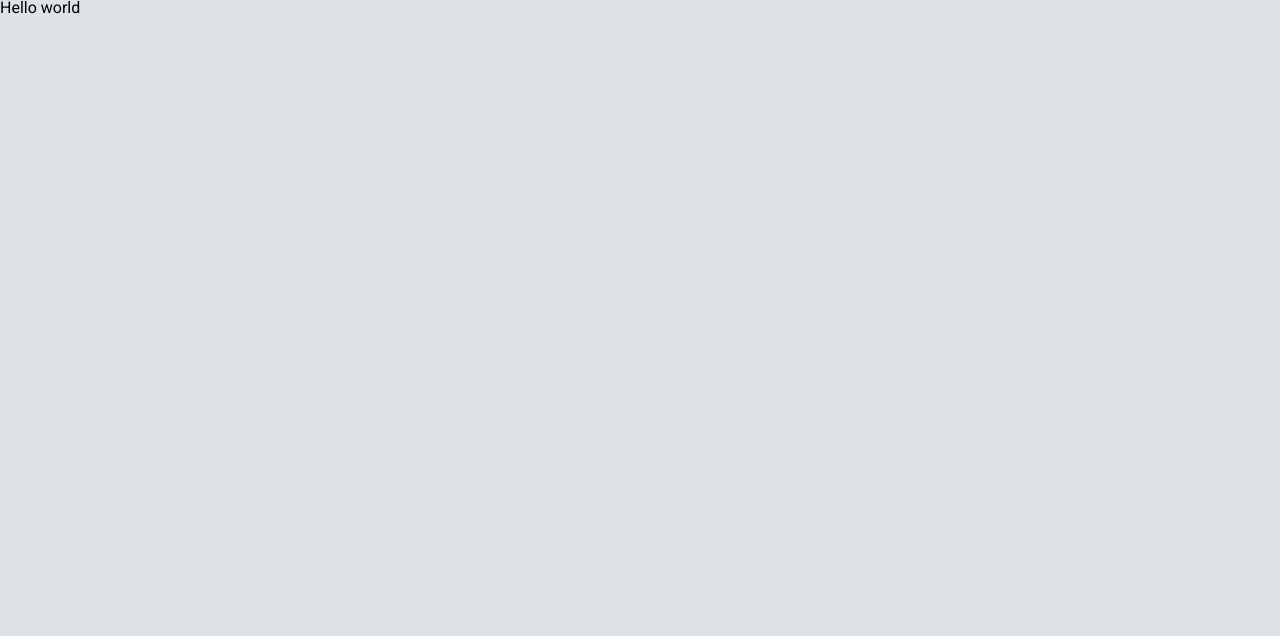
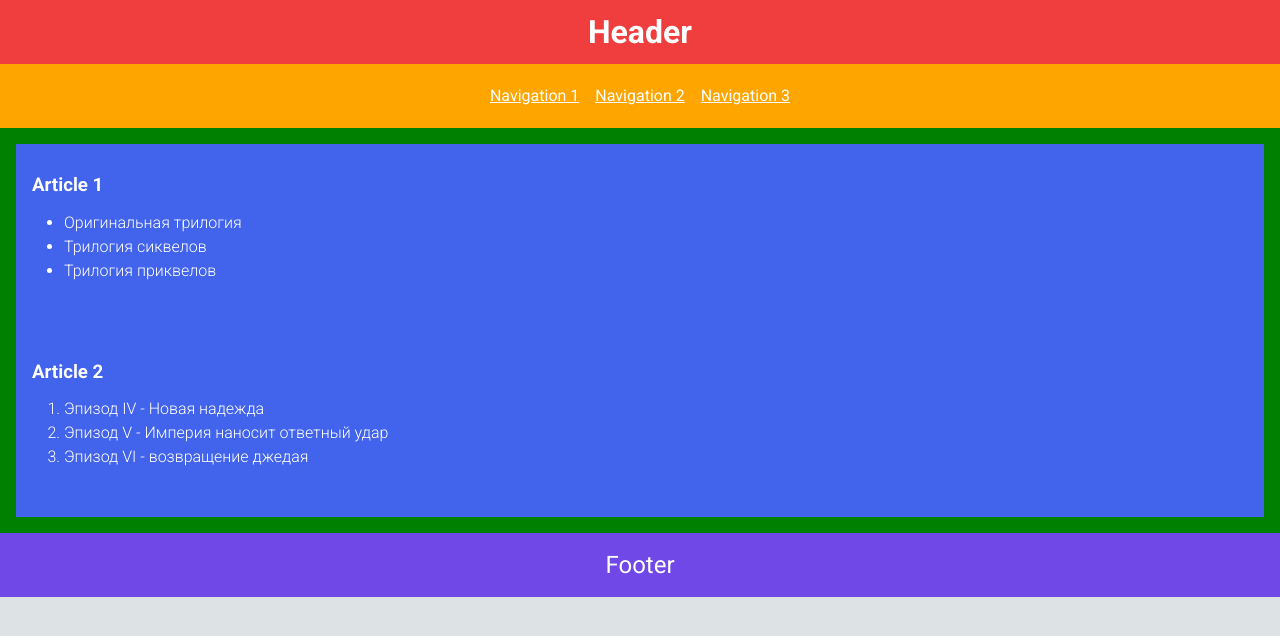
Before and after one commit to js-tasks-ru/htmlcss-20210610_yaroslav1986, a website: page index.html in a window 1280 px wide. Drawn offline with Linux system fonts and the light colour scheme.

Commit message:
02-dz0/01-semantic-mockup

```diff
--- a/assets/css/main.css
+++ b/assets/css/main.css
@@ -13,9 +13,12 @@
   --grey-2: #dde2e5;
   --grey-3: #acb5bd;
   --grey-4: #495057;
-
   --error: var(--red);
   --success: var(--blue);
+
+  --background-orange: orange;
+  --background-green: green;
+  --background-blue: (blue);
 
   --primary: var(--blue);
   --primary_hover: #2342c0;
@@ -33,12 +36,83 @@
   font-family: 'Roboto', sans-serif;
 }
 
-div button {
+/* div button {
   box-sizing: border-box;
-}
+} */
 
 body {
   background-color: var(--grey-2);
+  color: var(--white);
+  height: 100%;
+  font-size: 16px;
+}
+
+.header {
+  display: block;
+  background-color: var(--red);
+  text-align: center;
+  font-weight: 900;
+  height: 8rem;
+  margin: 0;
+}
+
+.header__title {
+  line-height: 4rem;
+}
+
+.navigation {
+  position: relative;
+  background-color: var(--background-orange);
+  height: 4rem;
+  margin: 0 auto;
+}
+
+.navigation__list {
+  position: absolute;
+  top: 50%;
+  left: 50%;
+  transform: translate(-50%, -50%);
+  display: flex;
+  justify-content: center;
+  align-content: center;
+}
+.navigation__list_item {
+  display: inline-block;
+  margin: 0 0.5rem;
+  white-space: nowrap;
+  font-weight: 400;
+}
+
+.navigation_link {
+  color: var(--white);
+}
+
+.main {
+  background-color: var(--background-green);
+  padding: 1rem;
+}
+
+.article {
+  background-color: var(--blue);
+  padding: 2rem 1rem;
+}
+
+.article__list {
+  margin: 1rem 1rem;
+}
+
+.article__list-unordered {
+  list-style-type: disc;
+}
+
+.article__list-ordered {
+  list-style-type: auto;
+}
+
+.article__item {
+  margin-left: 1rem;
+  line-height: 1.5rem;
+  font-weight: 300;
 }
 
 .component {
@@ -54,3 +128,13 @@ body {
   font-size: var(--title-font-size);
   font-family: 'Inter', sans-serif;
 }
+
+.footer {
+  background-color: var(--purple);
+  text-align: center;
+}
+
+.footer__title {
+  line-height: 4rem;
+  font-weight: 400;
+}
--- a/index.html
+++ b/index.html
@@ -6,6 +6,39 @@
         <link rel="stylesheet" href="./assets/fonts/fonts.css">
     </head>
     <body>
-        <span>Hello world</span>
+        <header class="header">
+            <h1 class="header__title">Header</h1>
+            <nav class="navigation">
+                <ul class="navigation__list">
+                    <li class="navigation__list_item"><a href="#" class="navigation_link">Navigation 1</a></li>
+                    <li class="navigation__list_item"><a href="#" class="navigation_link">Navigation 2</a></li>
+                    <li class="navigation__list_item"><a href="#" class="navigation_link">Navigation 3</a></li>
+
+                </ul>
+            </nav>
+        </header>
+        <main class="main">
+            <article class="article">
+                <h3>Article 1</h3>
+                <ul class="article__list article__list-unordered" type="disc">
+                    <li class="article__item">Оригинальная трилогия</li>
+                    <li class="article__item">Трилогия сиквелов</li>
+                    <li class="article__item">Трилогия приквелов</li>
+                </ul>
+            </article>
+            <article class="article">
+                <h3 class="article__title">Article 2</h3>
+                <ol class="article__list article__list-ordered">
+                    <li class="article__item">Эпизод IV - Новая надежда</li>
+                    <li class="article__item">Эпизод V - Империя наносит ответный удар</li>
+                    <li class="article__item">Эпизод VI - возвращение джедая</li>
+
+                </ol>
+            </article>
+        </main>
+        <footer class="footer">
+            <h2 class="footer__title">Footer</h2>
+
+        </footer>
     </body>
 </html>
```
Also changed, not shown: assets/css/normalize.css.
